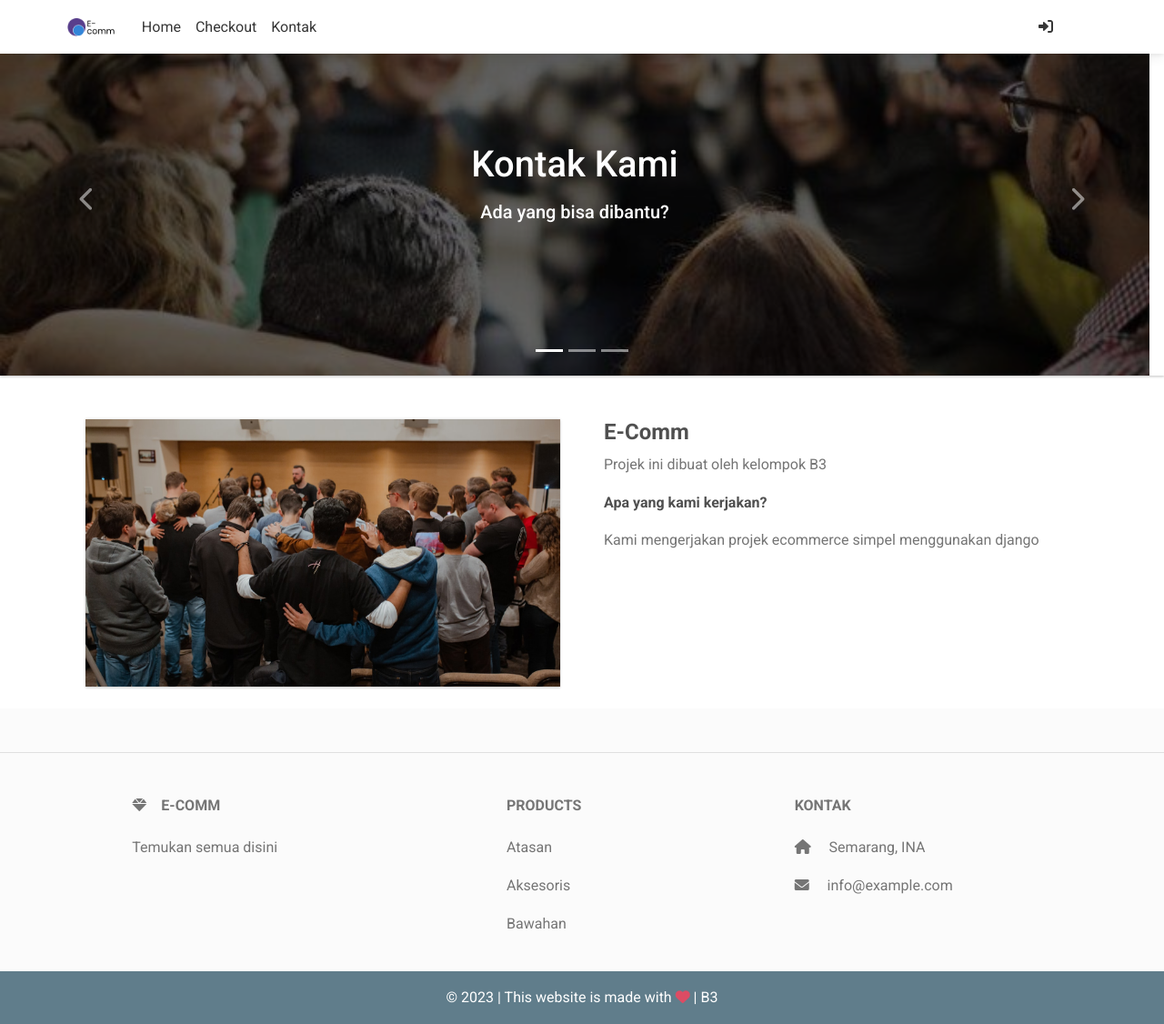
After one commit to ifty123/ecomm_fix, a Django app: page /contact/ in a window 1280 px wide. The commit adds this page. Shown: the whole page at 91% size. Run offline with Django 5.2, Linux system fonts and the light colour scheme; tables that the repository leaves empty hold one stand-in row (values such as "Sample post").

Commit message:
add additional information product, contact and update product detail

```diff
--- /dev/null
+++ b/ecomm/ecomm/templates/kontak.html
@@ -0,0 +1,146 @@
+{% extends 'base.html' %}
+{% block content %}
+
+<!--Main Navigation-->
+<header>
+  <style>
+    /* Carousel styling */
+    #introCarousel,
+    .carousel-inner,
+    .carousel-item,
+    .carousel-item.active {
+      height: 100vh;
+    }
+
+    .carousel-item:nth-child(1) {
+      background-image: url("/media/data/carousel_kontak_1.jpg");
+      background-repeat: no-repeat;
+      background-size: cover;
+      background-position: center center;
+    }
+    .carousel-item:nth-child(2) {
+      background-image: url("/media/data/carousel_kontak_2.jpg");
+      background-repeat: no-repeat;
+      background-size: cover;
+      background-position: center center;
+    }
+
+    /* Height for devices larger than 576px */
+    @media (min-width: 992px) {
+      #introCarousel {
+        margin-top: -58.59px;
+      }
+      #introCarousel,
+      .carousel-inner,
+      .carousel-item,
+      .carousel-item.active {
+        height: 50vh;
+      }
+    }
+
+    .navbar .nav-link {
+      color: rgb(54, 54, 54) !important;
+    }
+  </style>
+
+  <!-- Carousel wrapper -->
+  <div
+    id="introCarousel"
+    class="carousel slide carousel-fade shadow-2-strong"
+    data-mdb-ride="carousel"
+  >
+    <!-- Indicators -->
+    <ol class="carousel-indicators">
+      <li
+        data-mdb-target="#introCarousel"
+        data-mdb-slide-to="0"
+        class="active"
+      ></li>
+      <li data-mdb-target="#introCarousel" data-mdb-slide-to="1"></li>
+      <li data-mdb-target="#introCarousel" data-mdb-slide-to="2"></li>
+    </ol>
+
+    <!-- Inner -->
+    <div class="carousel-inner">
+      <!-- Single item -->
+      <div class="carousel-item active">
+        <div class="mask" style="background-color: rgba(0, 0, 0, 0.6)">
+          <div class="d-flex justify-content-center align-items-center h-100">
+            <div class="text-white text-center">
+              <h1 class="mb-3">Kontak Kami</h1>
+              <h5 class="mb-4">Ada yang bisa dibantu?</h5>
+            </div>
+          </div>
+        </div>
+      </div>
+
+      <!-- Single item -->
+      <div class="carousel-item">
+        <div class="mask" style="background-color: rgba(0, 0, 0, 0.3)">
+          <div class="d-flex justify-content-center align-items-center h-100">
+            <div class="text-white text-center">
+              <h1 class="mb-3">Kontak Kami</h1>
+              <h5 class="mb-4">Kelompok B3</h5>
+            </div>
+          </div>
+        </div>
+      </div>
+    </div>
+    <!-- Inner -->
+
+    <!-- Controls -->
+    <a
+      class="carousel-control-prev"
+      href="#introCarousel"
+      role="button"
+      data-mdb-slide="prev"
+    >
+      <span class="carousel-control-prev-icon" aria-hidden="true"></span>
+      <span class="sr-only">Previous</span>
+    </a>
+    <a
+      class="carousel-control-next"
+      href="#introCarousel"
+      role="button"
+      data-mdb-slide="next"
+    >
+      <span class="carousel-control-next-icon" aria-hidden="true"></span>
+      <span class="sr-only">Next</span>
+    </a>
+  </div>
+  <!-- Carousel wrapper -->
+</header>
+<!--Main Navigation-->
+
+<!--Main layout-->
+<main class="mt-5">
+  <div class="container">
+    <!--Section: Content-->
+    <section>
+      <div class="row">
+        <div class="col-md-6 gx-5 mb-4">
+          <div class="bg-image hover-overlay ripple shadow-2-strong" data-mdb-ripple-color="light">
+            <img src="/media/data/carousel_kontak_2.jpg" class="img-fluid" />
+            <a href="#!">
+              <div class="mask" style="background-color: rgba(251, 251, 251, 0.15);"></div>
+            </a>
+          </div>
+        </div>
+
+        <div class="col-md-6 gx-5 mb-4">
+          <h4><strong>E-Comm</strong></h4>
+          <p class="text-muted">
+            Projek ini dibuat oleh kelompok B3
+          </p>
+          <p><strong>Apa yang kami kerjakan?</strong></p>
+          <p class="text-muted">
+            Kami mengerjakan projek ecommerce simpel menggunakan django
+          </p>
+        </div>
+      </div>
+    </section>
+    <!--Section: Content-->
+  </div>
+</main>
+<!--Main layout-->
+{% endblock content %}
--- a/ecomm/ecomm/templates/navbar.html
+++ b/ecomm/ecomm/templates/navbar.html
@@ -37,7 +37,7 @@
             <a class="nav-link" href="{% url 'toko:checkout' %}">Checkout</a>
             </li>
             <li class="nav-item">
-                <a class="nav-link" href="/">Kontak</a>
+                <a class="nav-link" href="/contact/">Kontak</a>
                 </li>
         </ul>
         <!-- Left links -->
--- a/ecomm/toko/urls.py
+++ b/ecomm/toko/urls.py
@@ -16,5 +16,8 @@ urlpatterns = [
      path('filter_products/', views.filter_products, name='filter_products'),
      path('search/', views.pencarian_barang, name='pencarian_barang'),
      path('update_quantity/', views.update_quantity, name='update_quantity'),
+     path('reduce_from_cart/<slug>/', views.reduce_from_cart, name='reduce-from-cart'),
+     path('contact/', views.ContactView.as_view(), name='contact'),
+     path('cari_produk/<str:kategori>/', views.cari_produk, name='cari_produk'),
      # path('update-add-cart/<slug>/', views.update_cart, name='update-add-cart'),
 ]
--- a/ecomm/toko/views.py
+++ b/ecomm/toko/views.py
@@ -15,6 +15,11 @@ from .models import ProdukItem, OrderProdukItem, Order, AlamatPengiriman, Paymen
 
 class HomeListView(generic.ListView):
     template_name = 'home.html'
+    queryset = ProdukItem.objects.all()
+    paginate_by = 4
+
+class ContactView(generic.ListView):
+    template_name = 'kontak.html'
     queryset = ProdukItem.objects.all()
     paginate_by = 4
 
@@ -271,6 +276,40 @@ def update_quantity(request: HttpRequest):
             return JsonResponse({'error': 'Product not found'}, status=400)
     return JsonResponse({'error': 'Invalid request'}, status=400)
 
+def reduce_from_cart(request, slug):
+    if request.user.is_authenticated:
+        produk_item = get_object_or_404(ProdukItem, slug=slug)
+        order_produk_item, _ = OrderProdukItem.objects.get_or_create(
+            produk_item=produk_item,
+            user=request.user,
+            ordered=False
+        )
+        order_query = Order.objects.filter(user=request.user, ordered=False)
+        if order_query.exists():
+            order = order_query[0]
+            if order.produk_items.filter(produk_item__slug=produk_item.slug).exists():
+                if order_produk_item.quantity > 1 :
+                    order_produk_item.quantity -= 1
+                    order_produk_item.save()
+                    pesan = f"ProdukItem sudah diupdate menjadi: { order_produk_item.quantity }"
+                    messages.info(request, pesan)
+                else:
+                    pesan = f"Produk Item tidak bisa di update"
+                    messages.warning(request, pesan)
+                return redirect('toko:produk-detail', slug = slug)
+            else:
+                messages.info(request, 'ProdukItem pilihanmu tidak ada pada keranjang')
+                return redirect('toko:produk-detail', slug = slug)
+        else:
+            messages.info(request, 'ProdukItem pilihanmu tidak ada pada keranjang')
+            return redirect('toko:produk-detail', slug = slug)
+    else:
+        return redirect('/accounts/login')
+
+def cari_produk(request, kategori):
+    produk = ProdukItem.objects.filter(kategori=kategori)
+    return render(request, 'home.html', {'object_list': produk})
+
 
 # def update_cart(request, slug):
 #     def get(self, *args, **kwargs):
```
Also changed, not shown: ecomm/ecomm/templates/carousel.html (+86 -9 lines), ecomm/ecomm/templates/home.html (+5 -5 lines), ecomm/ecomm/templates/product_detail.html (+12 -10 lines), ecomm/toko/models.py (+10 -1 lines), ecomm/media/data/carousel_kontak_1.jpg (added), ecomm/media/data/carousel_kontak_2.jpg (added), ecomm/media/product_pics/baju-denim-biru_uwVDiWq.jpg (added), ecomm/media/product_pics/pexels-antoni-shkraba-4348404.jpg (added), ecomm/media/product_pics/t-shirt_I3BoOLR.jpg (added), ecomm/toko/migrations/0010_produkitem_informasi_produk_alter_produkitem_merk.py (added), ecomm/toko/migrations/0011_alter_produkitem_informasi_produk.py (added), ecomm/toko/migrations/0012_produkitem_gambar_dua_produkitem_gambar_satu.py (added), ecomm/toko/migrations/0013_alter_produkitem_gambar_dua_and_more.py (added).
